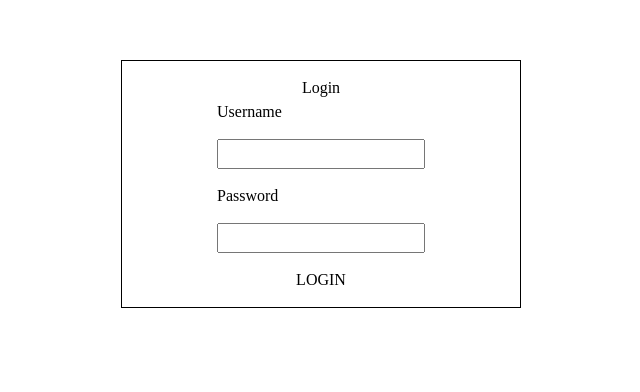
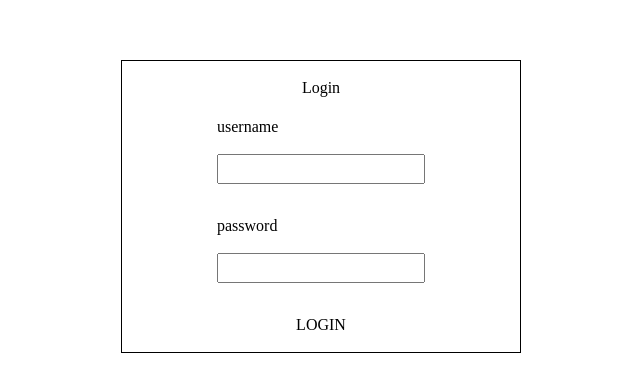
Before and after one commit to SergeyKovalchuk2086/react-starter-kit, a React (Create React App) app: page /auth in a window 1280 px wide. Shown: the part 140-532 px from the top of the page, without its empty margins (319-959 px from the left). Built offline with nearby package versions, Linux system fonts and the light colour scheme.

Commit message:
[update] create input component, add log out logic

```diff
--- a/src/components/header/index.tsx
+++ b/src/components/header/index.tsx
@@ -1,9 +1,16 @@
 import React from 'react'
-import { Link, NavLink } from 'react-router-dom'
-import { appRoutes, routeElements } from '../../configs'
+import { NavLink } from 'react-router-dom'
+import { routeElements } from '../../configs'
 import s from './styles.module.scss'
+import stores from "../../store";
 
 const Header = () => {
+  const auth = stores.authStore
+
+  const logOut = () => {
+    auth.setIsAuth(false)
+  }
+
   return (
     <div className={s.header}>
       <div className={s.header__nav}>
@@ -23,9 +30,7 @@ const Header = () => {
         </ul>
         <div className={s.header__control}>
           {/* TODO change base-btn */}
-          <button>
-            <Link to={appRoutes.auth}>LOG OUT</Link>
-          </button>
+          <button onClick={logOut}>LOG OUT</button>
         </div>
       </div>
     </div>
--- /dev/null
+++ b/src/components/ui/BaseInput/index.tsx
@@ -0,0 +1,19 @@
+import { observer } from 'mobx-react-lite'
+import s from "./styles.module.scss";
+
+const BaseInput = (props: any) => {
+  return (
+      <div className={s.input}>
+        <label htmlFor={props.htmlParams.name}>{props.htmlParams.name}</label>
+        <input
+            type={props.htmlParams.type}
+            name={props.htmlParams.name}
+            onChange={props.options.handleChange}
+            onBlur={props.options.handleBlur}
+            value={props.options.values[props.htmlParams.name]}
+        />
+      </div>
+  )
+}
+
+export default observer(BaseInput)
--- /dev/null
+++ b/src/components/ui/BaseInput/styles.module.scss
@@ -0,0 +1,9 @@
+.input {
+  display: flex;
+  flex-direction: column;
+  align-items: flex-start;
+  padding: 15px;
+  & label {
+    margin-bottom: 15px;
+  }
+}
--- a/src/pages/Auth/index.tsx
+++ b/src/pages/Auth/index.tsx
@@ -5,6 +5,7 @@ import style from './styles.module.scss'
 import stores from '../../store';
 import { useNavigate } from 'react-router';
 import { appRoutes } from '../../configs';
+import BaseInput from "../../components/ui/BaseInput";
 
 const initialValues = {
   username: '',
@@ -37,28 +38,25 @@ const Auth = () => {
             <div className={style.content}>
               <div className={style.content__body}>
                 <p>Login</p>
-                    <div className={style.content__body_username}>
-                        <label htmlFor={`username`}>Username</label>
-                        <input
-                            type={`text`}
-                            name={`username`}
-                            onChange={handleChange}
-                            onBlur={handleBlur}
-                            value={values.username}
+
+                <BaseInput
+                  options={ { handleChange, handleBlur, values } }
+                  htmlParams={ {
+                    name: 'username',
+                    type: 'text'
+                  }}
                 />
-                    </div>
                 {touched.username && errors.username && <div className={style.content__body_error}>{errors.username}</div>}
-                    <div className={style.content__body_password}>
-                        <label htmlFor="2">Password</label>
-                        <input
-                            type={`password`}
-                            name={`password`}
-                            onChange={handleChange}
-                            onBlur={handleBlur}
-                            value={values.password}
+
+                <BaseInput
+                  options={ { handleChange, handleBlur, values} }
+                  htmlParams={ {
+                    name: 'password',
+                    type: 'password'
+                  }}
                 />
-                    </div>
                 {touched.password && errors.password && <div className={style.content__body_error}>{errors.password}</div>}
+
                   <button
                     disabled={!isValid && !dirty}
                     onClick={handleSubmit}
--- a/src/pages/Auth/styles.module.scss
+++ b/src/pages/Auth/styles.module.scss
@@ -8,22 +8,6 @@
         display: flex;
         flex-direction: column;
         align-items: center;
-        &_username {
-            display: flex;
-            flex-direction: column;
-            align-items: flex-start;
-            & label {
-                margin-bottom: 15px;
-            }
-        }
-        &_password {
-            display: flex;
-            flex-direction: column;
-            align-items: flex-start;
-            & label {
-                margin: 15px 0;
-            }
-        }
         &_error {
             color: red;
             font-size: 12px;
```
Lines whose indentation alone changed are shown as unchanged.
